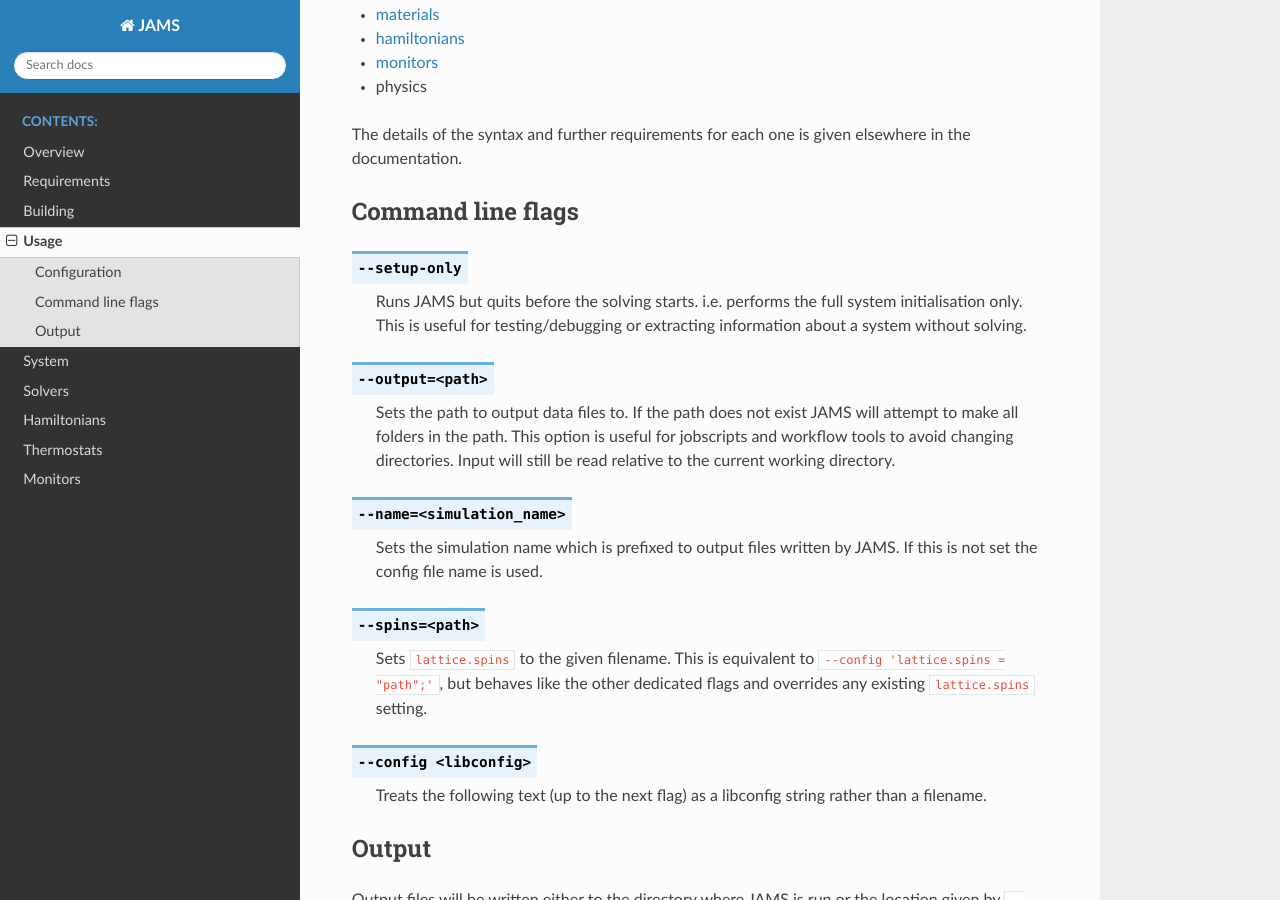
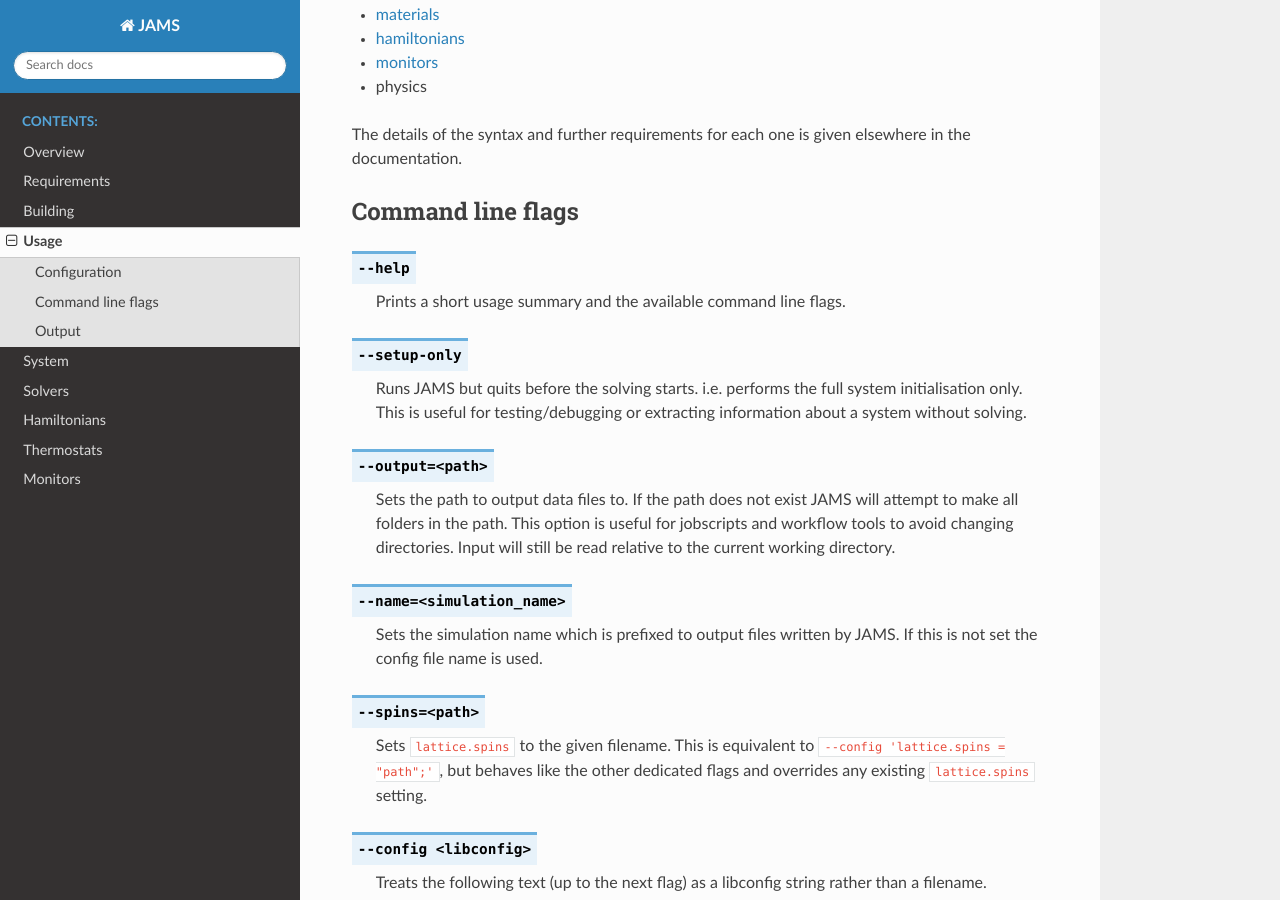
Before and after one commit to stonerlab/jams, a Sphinx documentation site: the page built from docs/source/usage.rst, in a window 1280 px wide and 900 px high, scrolled down 1599 px. Built offline with Sphinx 7.4.7 and the Read the Docs theme 3.1.0, drawn with Linux system fonts in a browser that asks for light colours.

Commit message:
Add CLI help and argument error handling

```diff
--- a/docs/source/usage.rst
+++ b/docs/source/usage.rst
@@ -79,6 +79,10 @@ The details of the syntax and further requirements for each one is given elsewhe
 Command line flags
 ------------------
 
+.. describe:: --help
+
+    Prints a short usage summary and the available command line flags.
+
 .. describe:: --setup-only
 
     Runs JAMS but quits before the solving starts. i.e. performs the full system initialisation only. This is useful for
```
Also changed, not shown: README.md (+6 -0 lines), 3 other files.
